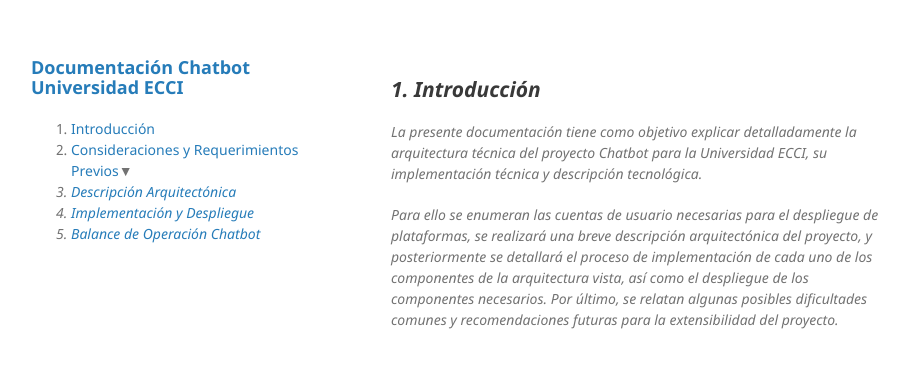
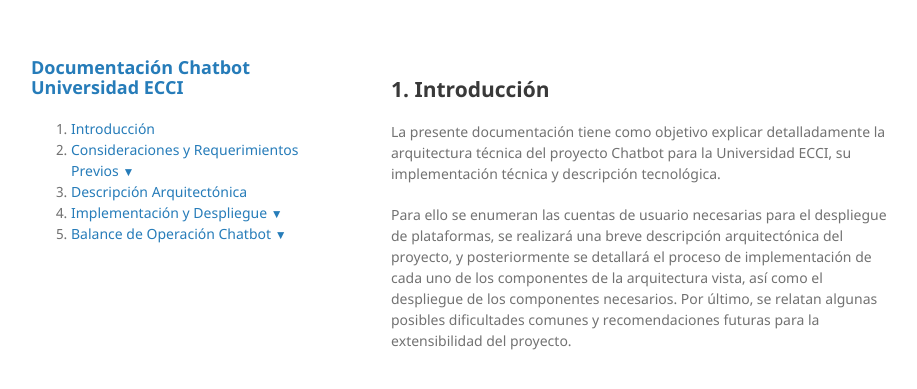
Before and after one commit to chatbotsUECCI/chatbot_ecci_documentation, a Jekyll site: the page built from index.md, in a window 1280 px wide. Shown: the top 389 px of the page, without its empty margins (179-1096 px from the left). Built offline with Jekyll 4.4.1, drawn with Linux system fonts in a browser that asks for light colours; our own code applies the rules of GitHub Pages for plain Markdown files.

Commit message:
Update default.html

```diff
--- a/_layouts/default.html
+++ b/_layouts/default.html
@@ -24,37 +24,45 @@
         {% if site.show_downloads %}
             <ol class="links">
                <li><a href="/chatbot_ecci_documentation/index.html">Introducción</a></li>
-                <li><a href="/chatbot_ecci_documentation/Chapters/chapter02_consideraciones.html">Consideraciones y Requerimientos Previos</a><i>▼</>
+               <li><a href="/chatbot_ecci_documentation/Chapters/chapter02_consideraciones.html">Consideraciones y Requerimientos Previos</a><input type="checkbox" id="box" />
+                <label for="box">▼
                   <ol type="I">
                       <li><a href="#cuentasUsuario">Cuentas de Usuario y Plataformas</a></li>
                       <li><a href="#validacionCuentas">Validación de Cuentas</a></li>
                   </ol>
+                 </label>
                 </li>
             <li><a href="/chatbot_ecci_documentation/Chapters/chapter03_descripcion_arquitectonica.html">Descripción Arquitectónica</a></li>
-                <li><a href="/chatbot_ecci_documentation/Chapters/chapter04_implementacion_despliegue.html">Implementación y Despliegue</a>
+            <li><a href="/chatbot_ecci_documentation/Chapters/chapter04_implementacion_despliegue.html">Implementación y Despliegue</a><input type="checkbox" id="box1" />
+                <label for="box1">▼
                 <ol type="I">
-                        <li><a href="#IBMWatson">IBM Watson Assistant</a>
-                            <ol type="a">
+                    <li><a href="#IBMWatson">IBM Watson Assistant</a><input type="checkbox" id="box2" />
+                        <label for="box2">▼
+                        <ol type="A">
                             <li><a href="#funcionamiento">Funcionamiento</a></li>
                             <li><a href="#crearasistente">Crear un Asistente Watson Assistant</a></li>
                             <li><a href="#intenciones">Intenciones</a></li>
                             <li><a href="#entidades">Entidades</a></li>
                             <li><a href="#dialogo">Diálogo</a></li>
                         </ol>
+                        </label>
             </li>
             <li><a href="#IBMObject">IBM Object Storage</a></li>
             <li><a href="#360dialog">360 Dialog</a></li>
             <li><a href="#meta">Meta Business Platform</a></li>
             <li><a href="#plataformameta">Plataforma de Administración de Meta para Whatsapp</a></li>
-                        <li><a href="#mongodb">MongoDB</a>
-                            <ol type="a">
+            <li><a href="#mongodb">MongoDB</a><input type="checkbox" id="box3" />
+                <label for="box3">▼
+                        <ol type="A">
                             <li><a href="#ingresoplataforma">Ingreso a la Plataforma</a></li>
                             <li><a href="#conectividad">Conectividad con NodeJS</a></li>
                             <li><a href="#buscardatos">Buscar, Insertar, Actualizar y Eliminar Registros</a></li>
                         </ol>
+                        </label>
             </li>
-                        <li><a href="#nodejs">NodeJS Backend (API)</a>
-                            <ol type="a">
+            <li><a href="#nodejs">NodeJS Backend (API)</a><input type="checkbox" id="box4" />
+                <label for="box4">▼
+                        <ol type="A">
                             <li><a href="#clonandorepositorio">Clonando el Repositorio</a></li>
                             <li><a href="#instalandodependencias">Instalando Dependencias</a></li>
                             <li><a href="#ejecutarproyecto">Ejecutar el Proyecto en Desarrollo</a></li>
@@ -62,28 +70,37 @@
                             <li><a href="#EstructuraArchivos">Estructura de Archivos del Proyecto</a></li>
                             <li><a href="#ServiciosAPI">Servicios API Rest</a></li>
                         </ol>
+                        </label>
             </li>
-                        <li><a href="#reactjs">ReactJS Frontend (Métricas)</a>
-                            <ol type="a">
+            <li><a href="#reactjs">ReactJS Frontend (Métricas)</a><input type="checkbox" id="box5" />
+                <label for="box5">▼
+                        <ol type="A">
                             <li><a href="#clonandorepositoriofront">Clonando el Repositorio</a></li>
                             <li><a href="#instalandodependeciasfront">Instalando Dependencias</a></li>
                             <li><a href="#ejecutarproyectofront">Ejecutar el Proyecto en Desarrollo</a></li>
                             <li><a href="#compilandoproyectofront">Compilando el Proyecto en Desarrollo</a></li>
                             <li><a href="#estructuraarchivosfront">Estructura de Archivos del Proyecto</a></li>
                         </ol>
+                        </label>
             </li>
             <li><a href="#ibmcloudfonundry">IBM Cloud Foundry</a></li>
         </ol>
+        </label>
         </li>
-                <li><a href="/chatbot_ecci_documentation/Chapters/chapter05_balance_operacion_chatbot.html">Balance de Operación Chatbot</a>
+        <li><a href="/chatbot_ecci_documentation/Chapters/chapter05_balance_operacion_chatbot.html">Balance de Operación Chatbot</a><input type="checkbox" id="box6" />
+            <label for="box6">▼
             <ol type="I">
-                        <li><a href="#dificultades">Posibles Dificultades</a></li>
-                        <ol type="a">
+                <li><a href="#dificultades">Posibles Dificultades</a><input type="checkbox" id="box7" />
+                    <label for="box7">▼
+                        <ol type="A">
                             <li><a href="#CurvaAprendizaje">Curva de Aprendizaje de Tecnologías</a></li>
                             <li><a href="#IBMCloud">IBM Cloud Lite</a></li>
                         </ol>
+                    </label>
+        </li>
         <li><a href="#recomendaciones">Recomendaciones</a></li>
         </ol>
+        </label>
         </li>
         </ol>
         {% endif %}
```
Lines whose indentation alone changed are shown as unchanged.
